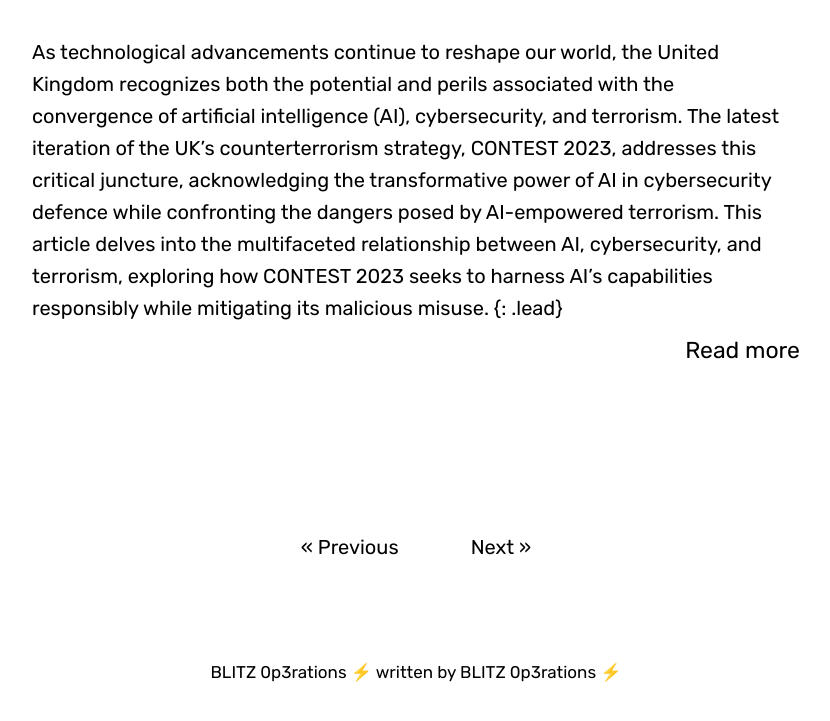
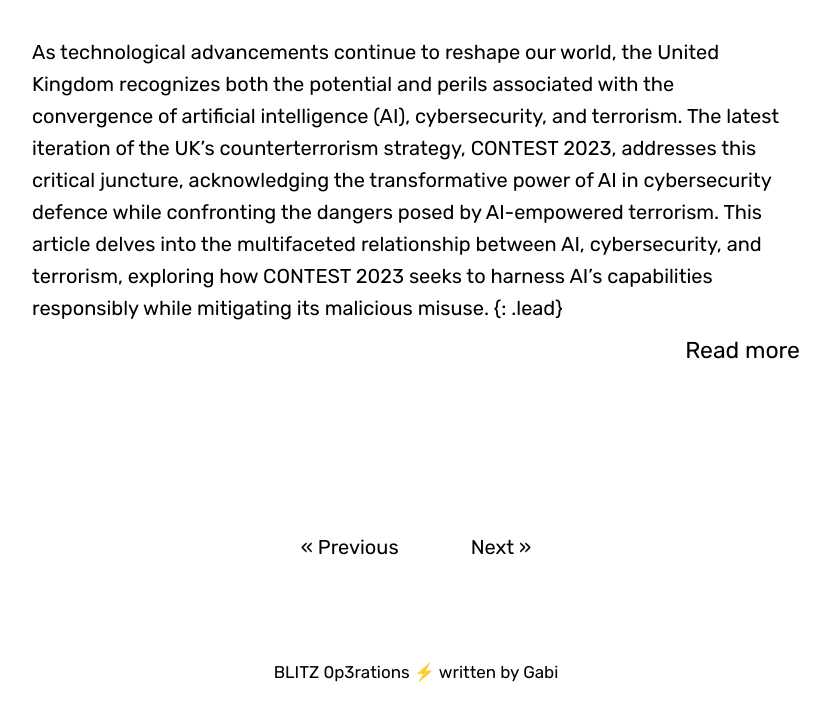
Before and after one commit to blitz0p3rations/blitz0p3rations.github.io, a Jekyll site: the page built from index.html, in a window 1280 px wide and 900 px high, scrolled down 3705 px, cut to the strip 150-871 px from the top of the window. Shown: the whole strip, without its empty margins (224-1054 px from the left). Built offline with Jekyll 4.4.1, drawn with Linux system fonts in a browser that asks for light colours; some web fonts are replaced; the list of posts is cut into pages by our own code.

Commit message:
Update _config.yml

```diff
--- a/_config.yml
+++ b/_config.yml
@@ -26,7 +26,7 @@ blog:
 
 # Author info
 author:
-  fullname                  : BLITZ 0p3rations ⚡
+  fullname                  : Gabi
   rss                       : true # generate RSS feed and show it's icon in header
  # mail                      : your@email.com # change to your e-mail address
  # twitter                   : twitter-user-name
```
